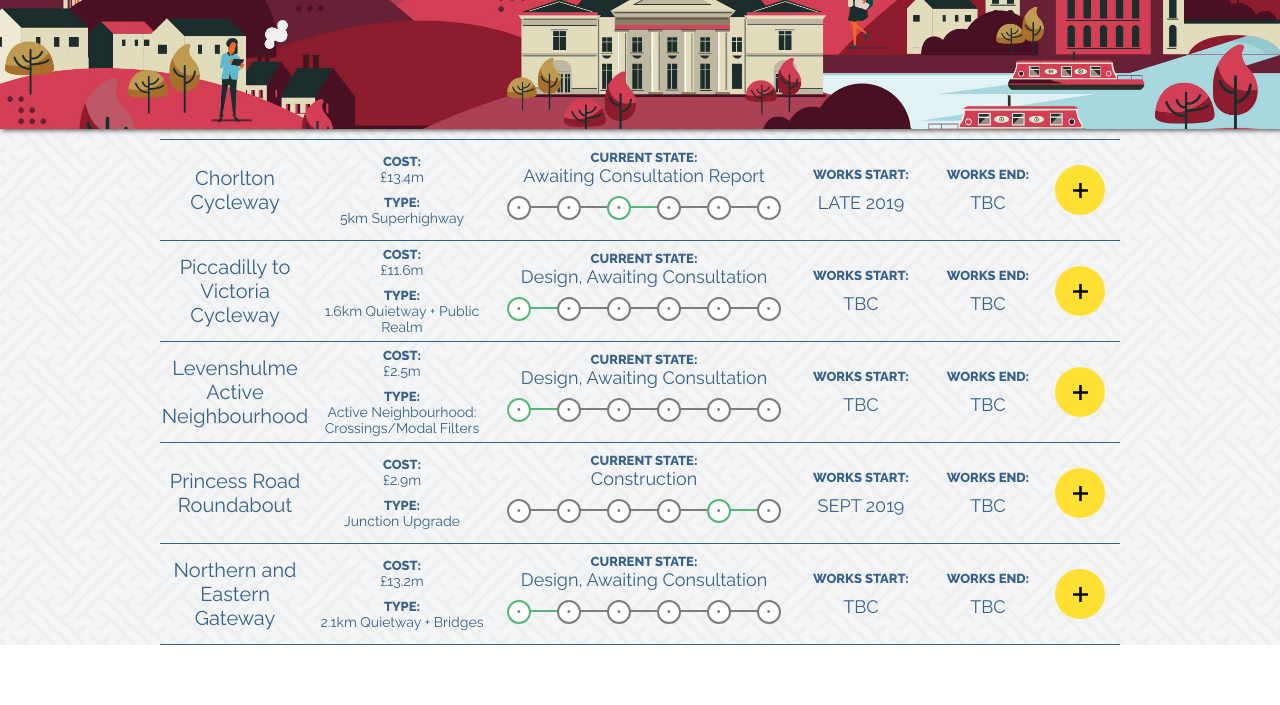
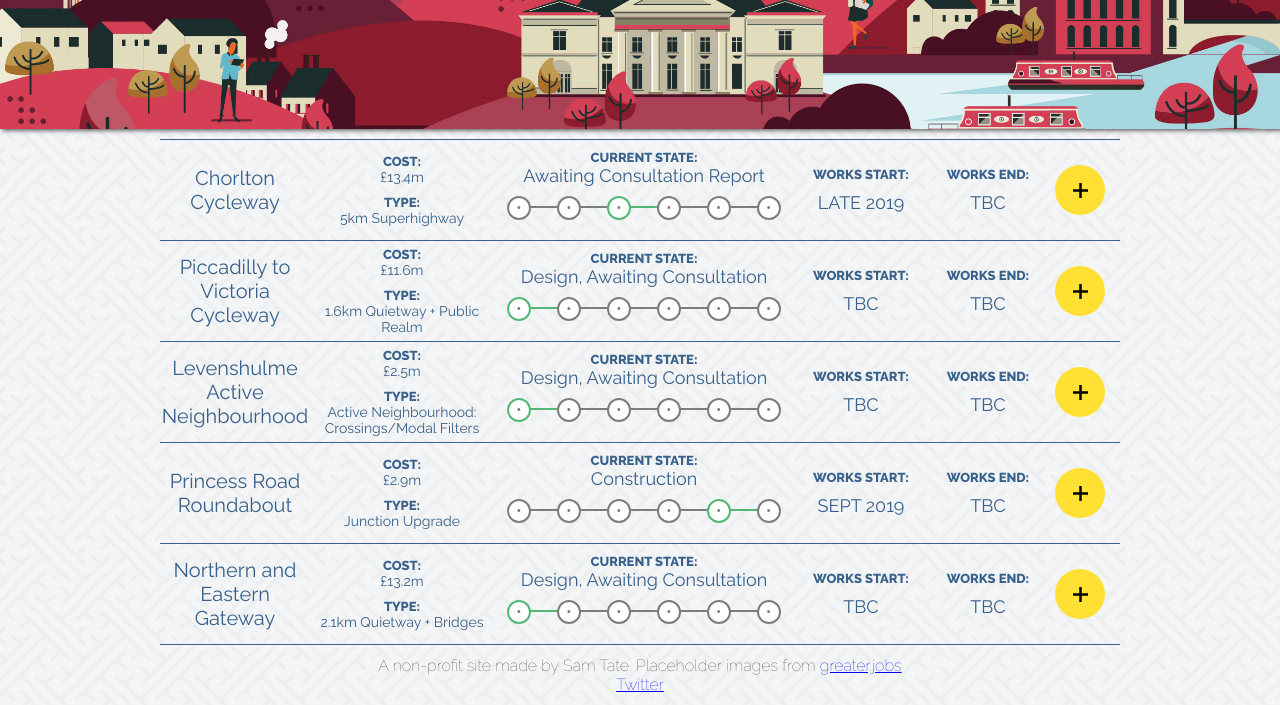
Before and after one commit to samtate/BeeNetworkProgress, a plain HTML site: page index.html in a window 1280 px wide. Shown: the part 321-1026 px from the top of the page. Before the commit the page ends 966 px from the top, so only its background shows below. Drawn offline with Linux system fonts and the light colour scheme.

Commit message:
added missing borough headers and added footer

```diff
--- a/index.html
+++ b/index.html
@@ -31,5 +31,9 @@
     </header>
     <div id="content">
     </div>
+    <footer>
+        <span>A non-profit site made by Sam Tate. Placeholder images from <a href="https://greater.jobs">greater.jobs</a></a></span>
+        <a href="https://twitter.com/samvironment">Twitter</a>
+    </footer>
 </body>
 </html>
--- a/main.css
+++ b/main.css
@@ -260,3 +260,15 @@ select {
     list-style-type: none;
     padding: 0;
 }
+footer {
+    font-family: 'Raleway';
+    font-weight: 100;
+    color: #404040;
+    width: 960px;
+    height: 60px;
+    margin: 0 auto 0 auto;
+    display: flex;
+    flex-direction: column;
+    align-items: center;
+    justify-content: center;
+}
--- a/main.js
+++ b/main.js
@@ -528,7 +528,7 @@ const progress = [
                 name: 'Gidlow/Swinley Crossings',
                 cost: '£0.7m',
                 type: '1.6km Superhighway + Junctions',
-                currentState: 1,
+                currentState: 3,
                 worksStart: 'Late 2019',
                 worksEnd: 'Mid 2020',
                 details: 'The scheme will provide safe road crossing facilities including five Toucan Crossing upgrades on existing key junctions along Gidlow Lane, Springfield Road, Kenyon Road/Walkden Ave, Park Road, and Frog Lane. In addition, there will be implied crossing points to improve the safety at side-road junctions.',
```
Also changed, not shown: img/headers/bolton.jpg (added), img/headers/bury.jpg (added), img/headers/rochdale.jpg (added), img/headers/salford.jpg (added), img/headers/stockport.jpg (added), img/headers/tameside.jpg (added), img/headers/wigan.jpg (added).
